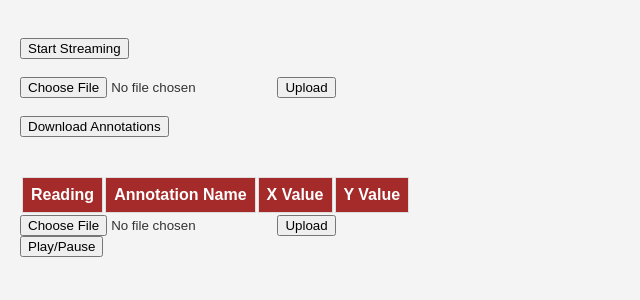
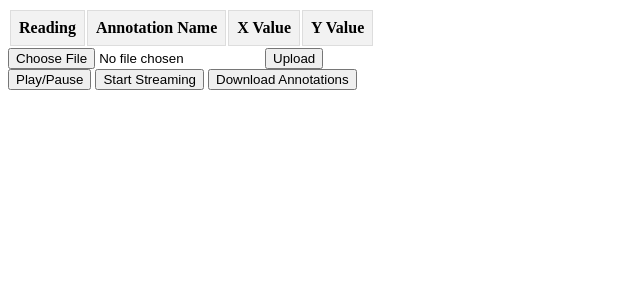
Before and after one commit to sritej3166/Parkinsons-Flask-App, a Flask app: template templates/index.html in a window 1280 px wide. Shown: the top 300 px of the page, without its empty margins (0-640 px from the left). Run offline with Flask 3, Linux system fonts and the light colour scheme; the template is opened without the code that fills it, so the values that code supplies are empty; some libraries are stand-ins or nearby versions.

Commit message:
Revert "Merge branch 'main' into kushaal-video"
This reverts commit 04caaaa529aba8a2df884a649b3564c54ea10a50, reversing
changes made to c6ab51e54809f80fbe82487df4ba04655714c632.

```diff
--- a/app.py
+++ b/app.py
@@ -1,64 +1,15 @@
-from flask import Flask, render_template, request, redirect, url_for
+from flask import Flask, render_template, request
 import pandas as pd
 import plotly.graph_objs as go
 from plotly.subplots import make_subplots
 import plotly
-from werkzeug.utils import secure_filename
-import os
-
 
 app = Flask(__name__,  static_folder='static')
 
-UPLOAD_FOLDER = 'uploads'
-ALLOWED_EXTENSIONS = {'csv'}
-
-app.config['UPLOAD_FOLDER'] = UPLOAD_FOLDER
-
-def allowed_file(filename):
-    return '.' in filename and filename.rsplit('.', 1)[1].lower() in ALLOWED_EXTENSIONS
-
 @app.route('/')
 def index():
-    # Create an empty plot
-    fig = make_subplots(rows=3, cols=1, shared_xaxes=True, vertical_spacing=0.02)
-
-    for i in range(1, 4):
-        fig.add_trace(go.Scatter(x=[], y=[], showlegend=False), row=i, col=1)
-
-    # Set common x-axis and y-axis properties
-    fig.update_xaxes(tickformat='%H:%M:%S.%L', showticklabels=True, row=3, col=1)
-    fig.update_yaxes(title_text="Accelerometer X", row=1, col=1)
-    fig.update_yaxes(title_text="Accelerometer Y", row=2, col=1)
-    fig.update_yaxes(title_text="Accelerometer Z", row=3, col=1)
-
-    # Update layout
-    fig.update_layout(height=1000, hovermode='closest', dragmode='pan')
-
-    # Convert the empty figure to JSON
-    graphJSON = plotly.io.to_json(fig)
-
-    # Render the template with the empty plot
-    return render_template('index.html', graphJSON=graphJSON)
-
-@app.route('/upload', methods=['POST'])
-def upload_file():
-    if 'file' not in request.files:
-        return redirect(url_for('index'))
-    file = request.files['file']
-    if file.filename == '':
-        return redirect(url_for('index'))
-    if file and allowed_file(file.filename):
-        filename = secure_filename(file.filename)
-        file_path = os.path.join(app.config['UPLOAD_FOLDER'], filename)
-        file.save(file_path)
-        return redirect(url_for('display_graph', filename=filename))
-
-
-@app.route('/graph/<filename>')
-def display_graph(filename):
-    # Read the CSV data into a pandas
-    file_path = os.path.join(UPLOAD_FOLDER, filename)
-    df = pd.read_csv(file_path, parse_dates=['time'])
+    # Read the CSV data into a pandas DataFrame
+    df = pd.read_csv('data.csv', parse_dates=['time'])
 
     # Create a figure with subplots
     fig = make_subplots(rows=3, cols=1, shared_xaxes=True, vertical_spacing=0.02)
--- a/templates/index.html
+++ b/templates/index.html
@@ -2,47 +2,19 @@
 <html lang="en">
 <head>
     <meta charset="UTF-8">
-    <title>Parkinsons Project</title>
+    <title>Plotly Graphs</title>
     <script src="https://cdn.plot.ly/plotly-latest.min.js"></script>
-      <style>
-        body {
-            font-family: Arial, sans-serif;
-            background-color: #f4f4f4;
-            margin: 0;
-            padding: 20px;
-            color: #333;
-        }
-        .container {
-            max-width: 1200px;
-            margin: auto;
-            background: #fff;
-            padding: 20px;
-            box-shadow: 0 0 10px rgba(0, 0, 0, 0.1);
-        }
-        .button {
-            display: inline-block;
-            padding: 10px 20px;
-            font-size: 16px;
-            cursor: pointer;
-            text-align: center;
-            text-decoration: none;
-            outline: none;
-            color: #fff;
-            background-color: #4CAF50;
-            border: none;
-            border-radius: 15px;
-            box-shadow: 0 9px #999;
-        }
-        .button:hover {background-color: #3e8e41}
-        .button:active {
-            background-color: #3e8e41;
-            box-shadow: 0 5px #666;
-            transform: translateY(4px);
+    <style>
+        #annotations-container {
+            position: absolute;
+            top: 20px;  /* Gap from the top */
+            left: 20px; /* Gap from the left */
+            z-index: 10; /* Ensure it's above other content */
         }
         #annotations-table {
-            width: 100%;
+            width: 500px;
             border-collapse: collapse;
-            margin-top: 20px;
+            background-color: white;
         }
         #annotations-table th,
         #annotations-table td {
@@ -51,29 +23,13 @@
             text-align: left;
         }
         #annotations-table th {
-            background-color: brown;
-            color: white;
+            background-color: #f2f2f2;
         }
-        #graph-div {
-            margin-top: 20px;
-        }
-        .file-upload {
-            margin: 20px 0;
-        }
-    </style>
+      </style>
 
 </head>
 <body>
-<br>
-<button id="streaming-button">Start Streaming</button>
-<br><br>
-<form action="{{ url_for('upload_file') }}" method="post" enctype="multipart/form-data">
-    <input type="file" name="file" accept=".csv">
-    <input type="submit" value="Upload">
-</form>
-<br>
-<button id="download-btn">Download Annotations</button>
-<br><br>
+
 <div id="annotations-table">
     <table id="annotations-list">
       <thead>
@@ -103,7 +59,10 @@
 {% endif %}
 <button id="play/pause" onclick="playPause()">Play/Pause</button>
 
-<br>
+
+<button id="streaming-button">Start Streaming</button>
+<button id="download-btn">Download Annotations</button>
+
 <div id="graph-div"></div>
 <script>
     var graphs = JSON.parse('{{ graphJSON | safe }}');
@@ -172,18 +131,11 @@ function playPause() {
                 var newAnnotation = {
                     x: xValue,
                     y: yValue,
-                    text: annotationText+`(${xValue}, ${yValue})`,
+                    text: annotationText,
                     xref: 'x' + (i + 1),
                     yref: 'y' + (i + 1),
                     showarrow: true,
                     arrowhead: 7,
-                    font: {
-                        size: 14,
-                        color: 'black',
-                    },
-                    bgcolor: 'rgba(255,255,255,0.9)',
-                    borderpad: 4,
-                    bordercolor: 'black',
                     ax: 0,
                     ay: -40
                 };
@@ -197,6 +149,45 @@ function playPause() {
     // Update the plot with the new annotations
     Plotly.relayout(graphDiv, {annotations: currentAnnotations});
 });
+    //     var pts = data.points[0];
+    //     var graphName = pts.data.name;  // This gets the name of the graph
+
+    //     var annotationText = prompt('Enter the annotation text:', '');
+    //     if(annotationText === null || annotationText.trim() === '') return;
+
+    //     var newAnnotation = {
+    //         x: pts.x,
+    //         y: pts.y,
+    //         text: annotationText+`(${pts.x}, ${pts.y})`, // Customize this text as needed
+    //         xref: pts.xaxis._id,  // Correctly reference the x-axis of the clicked subplot
+    //         yref: pts.yaxis._id,  // Correctly reference the y-axis of the clicked subplot
+    //         font: {
+    //             size: 14,
+    //             color: 'black',
+    //         },
+    //         bgcolor: 'rgba(255,255,255,0.9)',
+    //         borderpad: 4,
+    //         bordercolor: 'black',
+    //         showarrow: true,
+    //         arrowhead: 7,
+    //         ax: 0,
+    //         ay: -40
+    //     };
+
+    //     // Get the existing annotations
+    //     var currentAnnotations = (graphDiv.layout.annotations || []).slice();
+
+    //     // Append the new annotation
+    //     currentAnnotations.push(newAnnotation);
+
+    //     // Update the plot with the new annotations
+    //     Plotly.relayout(graphDiv, {
+    //         annotations: currentAnnotations
+    //     });
+
+    //     addToAnnotationsTable(graphName, annotationText, newAnnotation.x, newAnnotation.y);
+    // });
+
     function getYvalueAtX(trace, xValue) {
         // Find index by looking for the closest x value
         var closestIndex = trace.x.reduce(function(prev, curr, index) {
```
